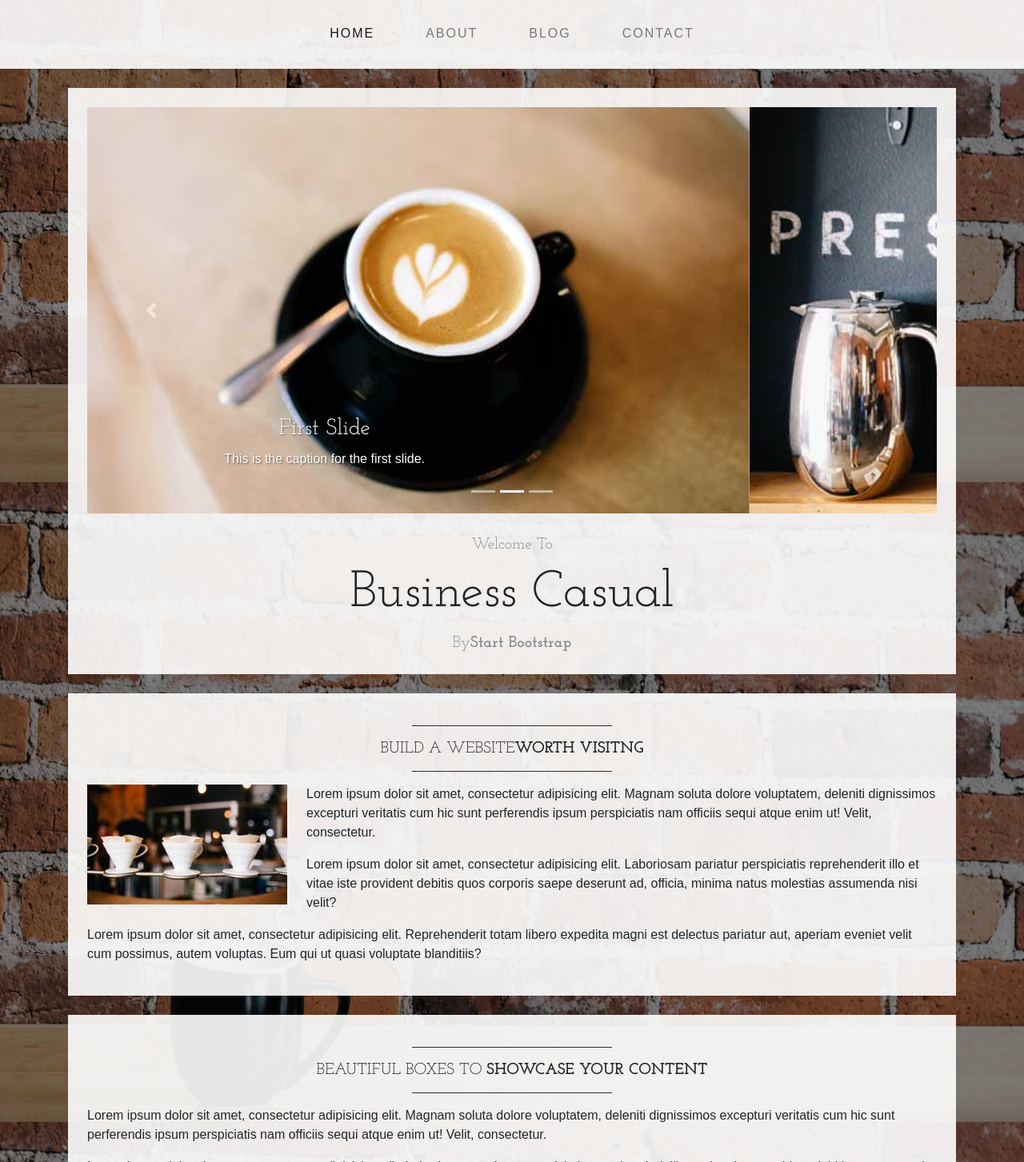
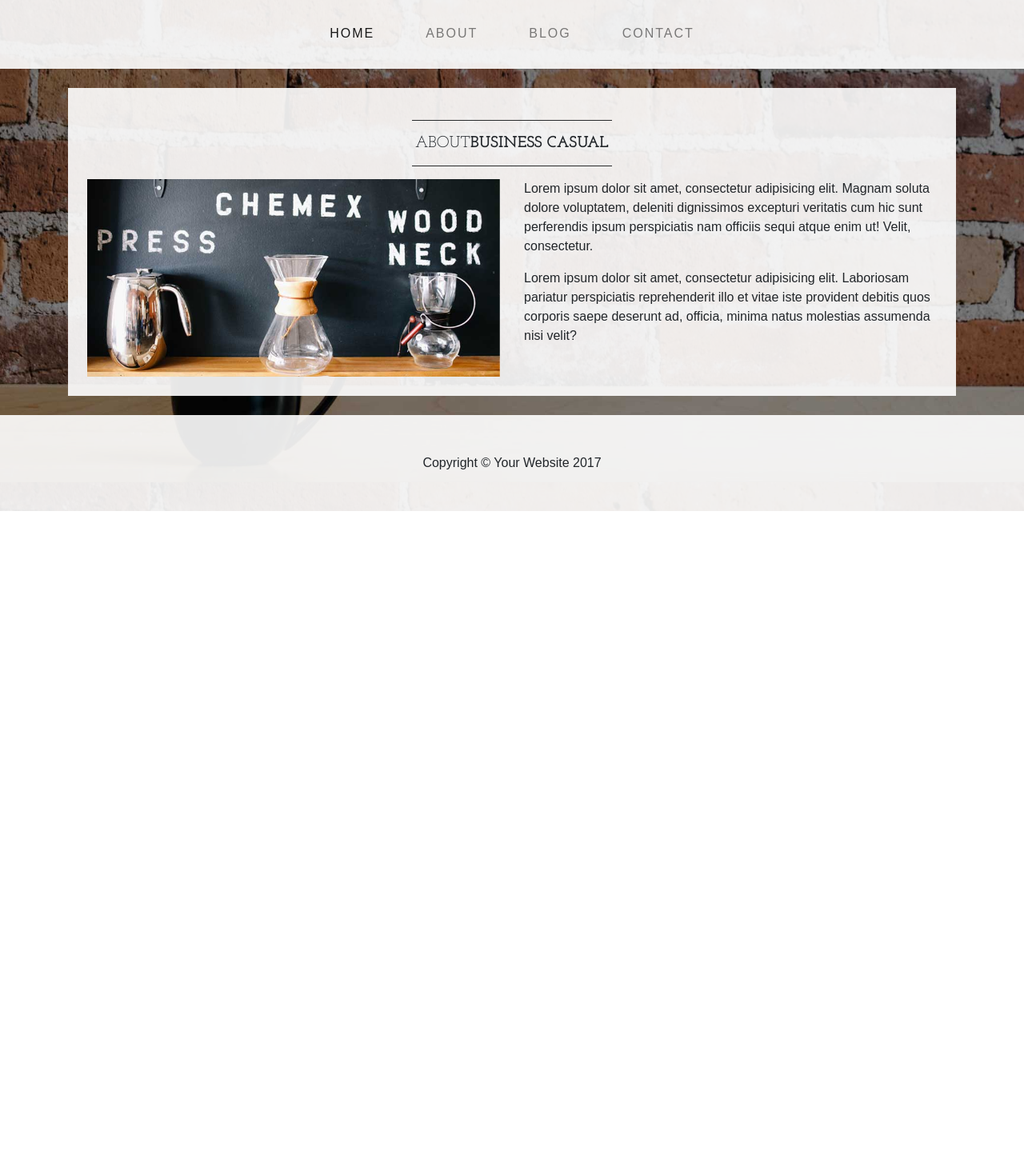
Before and after one commit to phunguit/react-js-blog, a React (Create React App) app: page /about in a window 1280 px wide. Shown: the part 197-1650 px from the top of the page at 80% size. After the commit the page ends 836 px from the top, so only its background shows below. Built offline with nearby package versions, Linux system fonts and the light colour scheme.

Commit message:
- Config Route

```diff
--- a/public/index.html
+++ b/public/index.html
@@ -25,20 +25,6 @@
   <body>
     <div id="root"></div>
 
-    <div class="container">
-      <div class="bg-faded p-4 my-4">
-        <hr class="divider">
-        <h2 class="text-center text-lg text-uppercase my-0">Beautiful boxes to
-          <strong>showcase your content</strong>
-        </h2>
-        <hr class="divider">
-        <p>Lorem ipsum dolor sit amet, consectetur adipisicing elit. Magnam soluta dolore voluptatem, deleniti dignissimos excepturi veritatis cum hic sunt perferendis ipsum perspiciatis nam officiis sequi atque enim ut! Velit, consectetur.</p>
-        <p>Lorem ipsum dolor sit amet, consectetur adipisicing elit. Laboriosam pariatur perspiciatis reprehenderit illo et vitae iste provident debitis quos corporis saepe deserunt ad, officia, minima natus molestias assumenda nisi velit?</p>
-      </div>
-
-    </div>
-    <!-- /.container -->
-
     <footer class="bg-faded text-center py-5">
       <div class="container">
         <p class="m-0">Copyright &copy; Your Website 2017</p>
--- a/src/components/About.js
+++ b/src/components/About.js
@@ -11,7 +11,7 @@ class About extends Component {
             <hr className="divider" />
             <div className="row">
                 <div className="col-lg-6">
-                    <img className="img-fluid mb-4 mb-lg-0" src="img/slide-2.jpg" alt />
+                    <img className="img-fluid mb-4 mb-lg-0" src="img/slide-2.jpg" />
                 </div>
                 <div className="col-lg-6">
                     <p>Lorem ipsum dolor sit amet, consectetur adipisicing elit. Magnam soluta dolore voluptatem, deleniti dignissimos excepturi veritatis cum hic sunt perferendis ipsum perspiciatis nam officiis sequi atque enim ut! Velit, consectetur.</p>
--- a/src/components/App.js
+++ b/src/components/App.js
@@ -1,24 +1,35 @@
 import React, { Component } from 'react';
+import {
+  BrowserRouter as Router,
+  Route,
+  Switch
+} from 'react-router-dom';
 
 import Navigation   from './Navigation';
 import Header       from './Header';
-import Carousel     from './Carousel';
-import NewsItem     from './NewsItem';
+import routes       from '../routes-config';
 
 class App extends Component {
   render() {
     return (
-      <div className="App">
-        <Header />
-        <Navigation />
-        <div className="container">
-          <Carousel />
-          <NewsItem />
+      <Router>
+        <div className="App">
+          <Header />
+          <Navigation />
+          <div className="container">
+            <Switch>{ this.getContentPage(routes) }</Switch>
+          </div>
+        </div>
+      </Router>
+    );
+  }
 
-        </div>
-
-      </div>
-    );
+  getContentPage(routes) {
+    return routes.map((item, index) => {
+      return (
+        <Route key={index} exact={ item.exact } path={ item.path } component={ item.main } />
+      )
+    });
   }
 }
 
--- a/src/components/Carousel.js
+++ b/src/components/Carousel.js
@@ -13,21 +13,21 @@ class Carousel extends Component {
                 </ol>
                 <div className="carousel-inner" role="listbox">
                     <div className="carousel-item active">
-                        <img className="d-block img-fluid w-100" src="img/slide-1.jpg" alt />
+                        <img className="d-block img-fluid w-100" src="img/slide-1.jpg" />
                         <div className="carousel-caption d-none d-md-block">
                         <h3 className="text-shadow">First Slide</h3>
                         <p className="text-shadow">This is the caption for the first slide.</p>
                         </div>
                     </div>
                     <div className="carousel-item">
-                        <img className="d-block img-fluid w-100" src="img/slide-2.jpg" alt />
+                        <img className="d-block img-fluid w-100" src="img/slide-2.jpg" />
                         <div className="carousel-caption d-none d-md-block">
                         <h3 className="text-shadow">Second Slide</h3>
                         <p className="text-shadow">This is the caption for the second slide.</p>
                         </div>
                     </div>
                     <div className="carousel-item">
-                        <img className="d-block img-fluid w-100" src="img/slide-3.jpg" alt />
+                        <img className="d-block img-fluid w-100" src="img/slide-3.jpg" />
                         <div className="carousel-caption d-none d-md-block">
                         <h3 className="text-shadow">Third Slide</h3>
                         <p className="text-shadow">This is the caption for the third slide.</p>
--- a/src/components/NewsItem.js
+++ b/src/components/NewsItem.js
@@ -9,7 +9,7 @@ class NewsItem extends Component {
                 <strong>worth visitng</strong>
             </h2>
             <hr className="divider" />
-            <img className="img-fluid float-left mr-4 d-none d-lg-block" src="img/intro-pic.jpg" alt />
+            <img className="img-fluid float-left mr-4 d-none d-lg-block" src="img/intro-pic.jpg" />
             <p>Lorem ipsum dolor sit amet, consectetur adipisicing elit. Magnam soluta dolore voluptatem, deleniti dignissimos excepturi veritatis cum hic sunt perferendis ipsum perspiciatis nam officiis sequi atque enim ut! Velit, consectetur.</p>
             <p>Lorem ipsum dolor sit amet, consectetur adipisicing elit. Laboriosam pariatur perspiciatis reprehenderit illo et vitae iste provident debitis quos corporis saepe deserunt ad, officia, minima natus molestias assumenda nisi velit?</p>
             <p>Lorem ipsum dolor sit amet, consectetur adipisicing elit. Reprehenderit totam libero expedita magni est delectus pariatur aut, aperiam eveniet velit cum possimus, autem voluptas. Eum qui ut quasi voluptate blanditiis?</p>
--- /dev/null
+++ b/src/components/NotFound.js
@@ -0,0 +1,13 @@
+import React, { Component } from 'react';
+
+class NotFound extends Component {
+  render() {
+    return (
+        <div className="bg-faded p-4 my-4">
+            <h2>Not Found</h2>
+        </div>
+    );
+  }
+}
+
+export default NotFound;
--- /dev/null
+++ b/src/pages/AboutPage.js
@@ -0,0 +1,15 @@
+import React, { Component } from 'react';
+
+import About from '../components/About';
+
+class AboutPage extends Component {
+  render() {
+    return (
+        <div>
+            <About />
+        </div>
+    );
+  }
+}
+
+export default AboutPage;
--- /dev/null
+++ b/src/pages/BlogPage.js
@@ -0,0 +1,15 @@
+import React, { Component } from 'react';
+
+import Blog from '../components/Blog';
+
+class BlogPage extends Component {
+  render() {
+    return (
+        <div>
+            <Blog />
+        </div>
+    );
+  }
+}
+
+export default BlogPage;
--- /dev/null
+++ b/src/pages/HomePage.js
@@ -0,0 +1,17 @@
+import React, { Component } from 'react';
+
+import Carousel from '../components/Carousel';
+import NewsItem from '../components/NewsItem';
+
+class HomePage extends Component {
+  render() {
+    return (
+        <div>
+            <Carousel />
+            <NewsItem />
+        </div>
+    );
+  }
+}
+
+export default HomePage;
--- /dev/null
+++ b/src/pages/NotFoundPage.js
@@ -0,0 +1,15 @@
+import React, { Component } from 'react';
+
+import NotFound from '../components/NotFound';
+
+class NotFoundPage extends Component {
+  render() {
+    return (
+        <div>
+            <NotFound />
+        </div>
+    );
+  }
+}
+
+export default NotFoundPage;
--- /dev/null
+++ b/src/routes-config.js
@@ -0,0 +1,32 @@
+import React from 'react';
+
+import HomePage       from './pages/HomePage';
+import AboutPage      from './pages/AboutPage';
+import NotFoundPage   from './pages/NotFoundPage';
+import BlogPage       from './pages/BlogPage';
+
+const routes = [
+  {
+    path: '/',
+    exact: true,
+    main: () => <HomePage />
+  },
+  {
+    path: '/about',
+    exact: true,
+    main: () => <AboutPage />
+  },
+  {
+    path: '/blog',
+    exact: true,
+    main: () => <BlogPage />
+  },
+  {
+    path: '',
+    exact: false,
+    main: () => <NotFoundPage />
+  }
+
+];
+
+export default routes;
```
